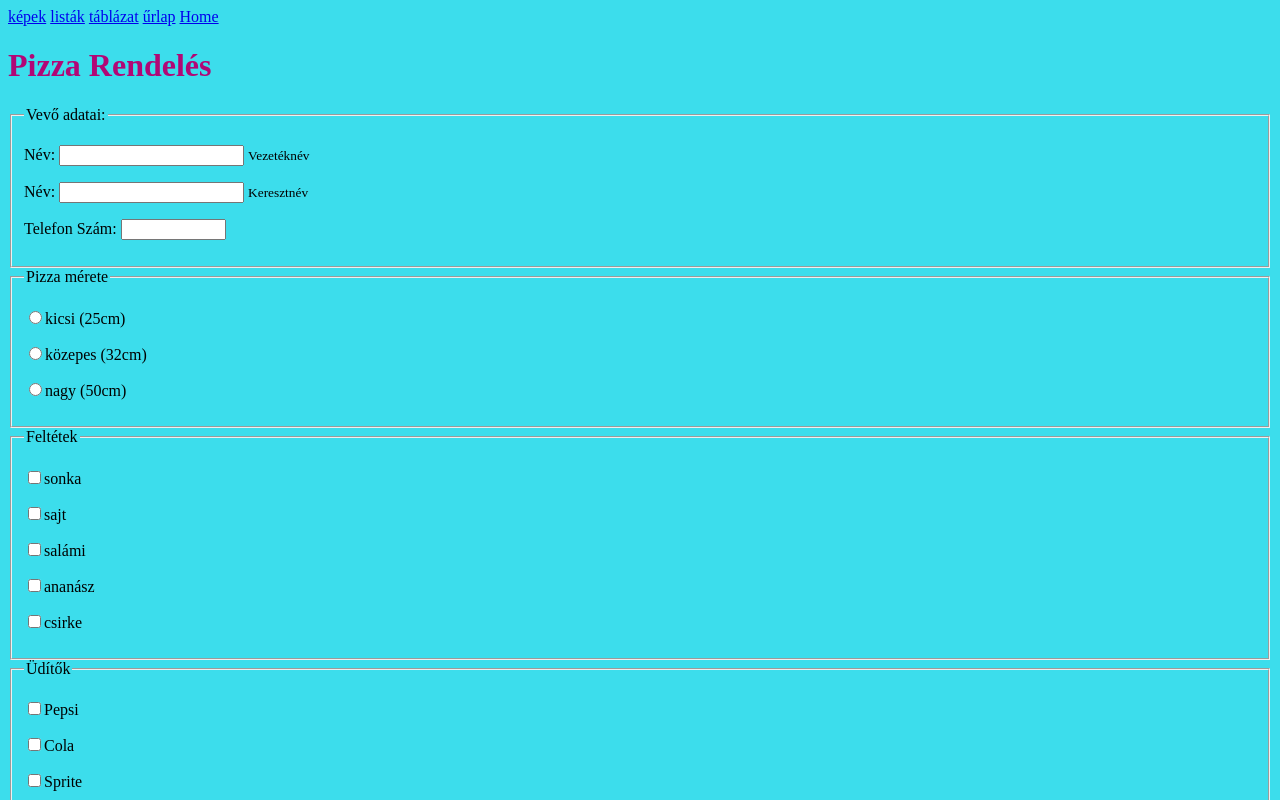
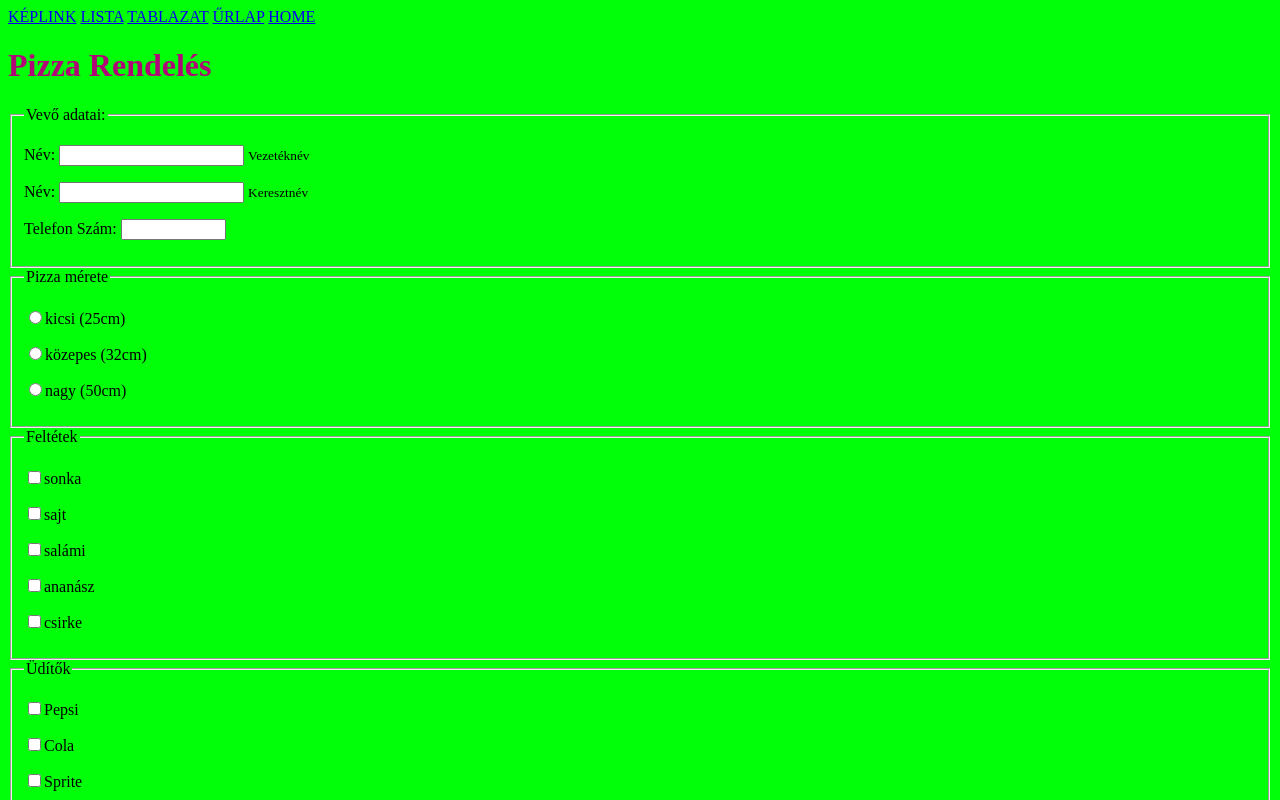
Before and after one commit to CsontosRoland1/web, a plain HTML site: page urlap.html in a window 1280 px wide. Shown: the top 800 px of the page. Drawn offline with Linux system fonts and the light colour scheme.

Commit message:
Update urlap.html

```diff
--- a/urlap.html
+++ b/urlap.html
@@ -6,15 +6,15 @@
     <meta name="viewport" content="width=device-width, initial-scale=1.0">
     <title>Űrlap</title>
 </head>
-<body style="background-color:rgb(60, 221, 236) ;"></body>
+<body style="background-color:rgb(0, 255, 8) ;"></body>
     <body>
 
         <div class="sidebar">
-            <a href="kep.html">képek</a>
-            <a href="lista.html">listák</a>
-            <a href="tablazat.html">táblázat</a>
-            <a href="urlap.html">űrlap</a>
-            <a href="index.html">Home</a>
+            <a href="kep.html">KÉPLINK</a>
+            <a href="lista.html">LISTA</a>
+            <a href="tablazat.html">TABLAZAT</a>
+            <a href="urlap.html">ŰRLAP</a>
+            <a href="index.html">HOME</a>
         </div>
 
         <div class="content">
```
